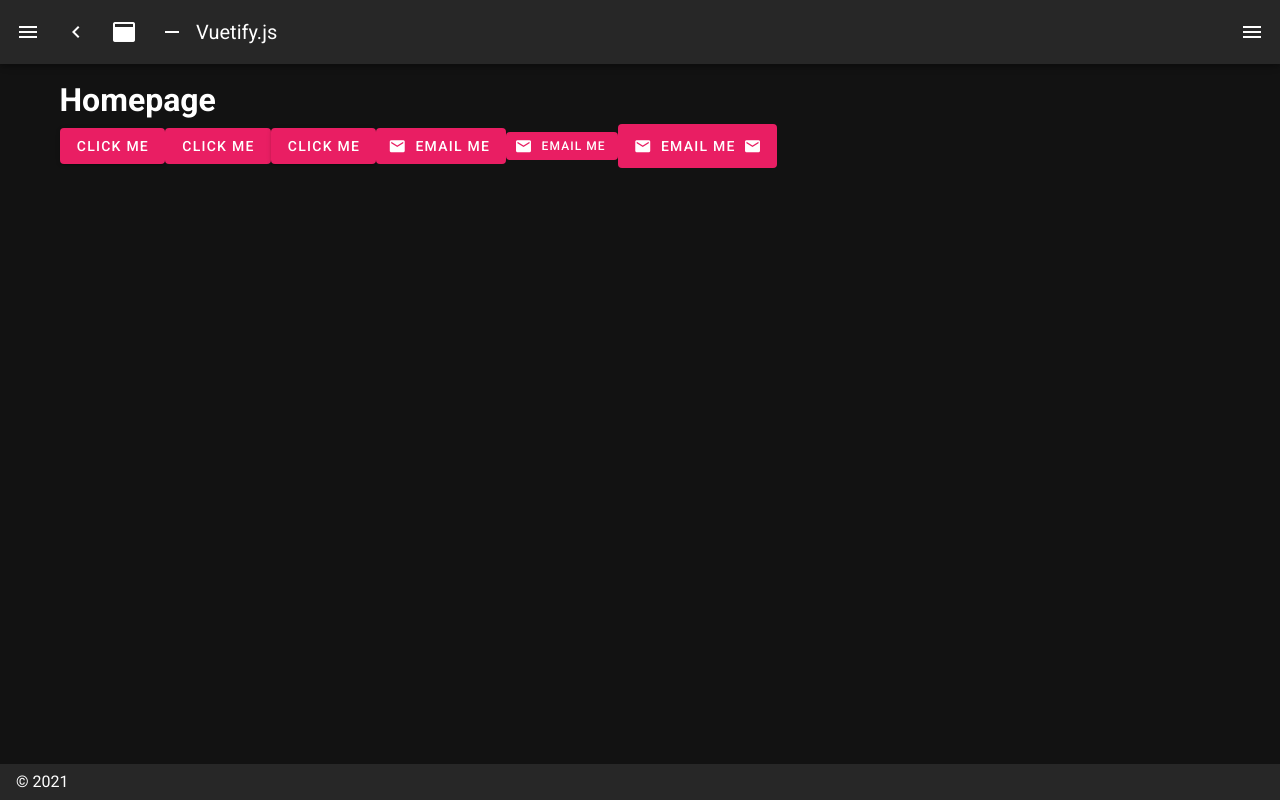
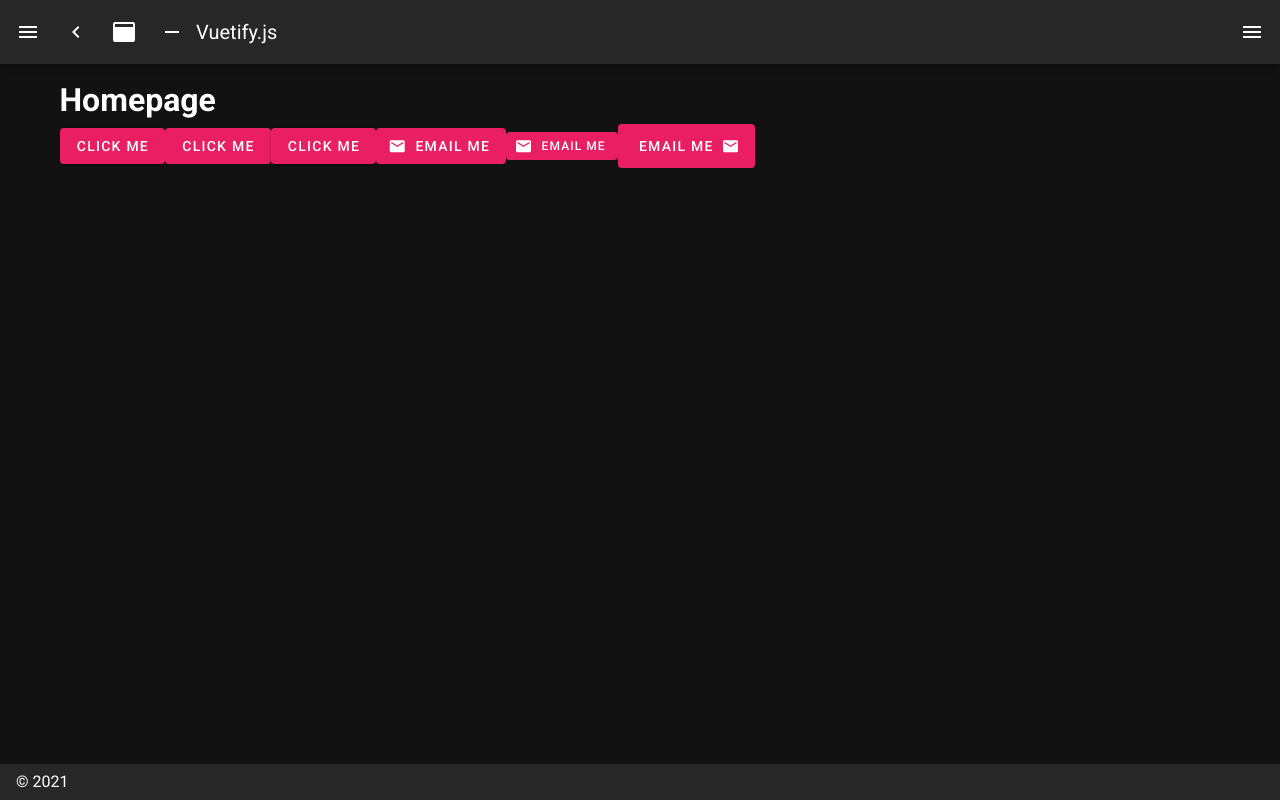
Before and after one commit to braden-w/learn-vuetify-project-management-website, a Nuxt app: page / in a window 1280 px wide. Built offline with nearby package versions, Linux system fonts and the light colour scheme.

Commit message:
Moved icon to right

```diff
--- a/pages/index.vue
+++ b/pages/index.vue
@@ -13,7 +13,6 @@
       <span>Email me</span>
     </v-btn>
     <v-btn large depressed class="pink white--text">
-      <v-icon left>mdi-email</v-icon>
       <span>Email me</span>
       <v-icon right>mdi-email</v-icon>
     </v-btn>
```
